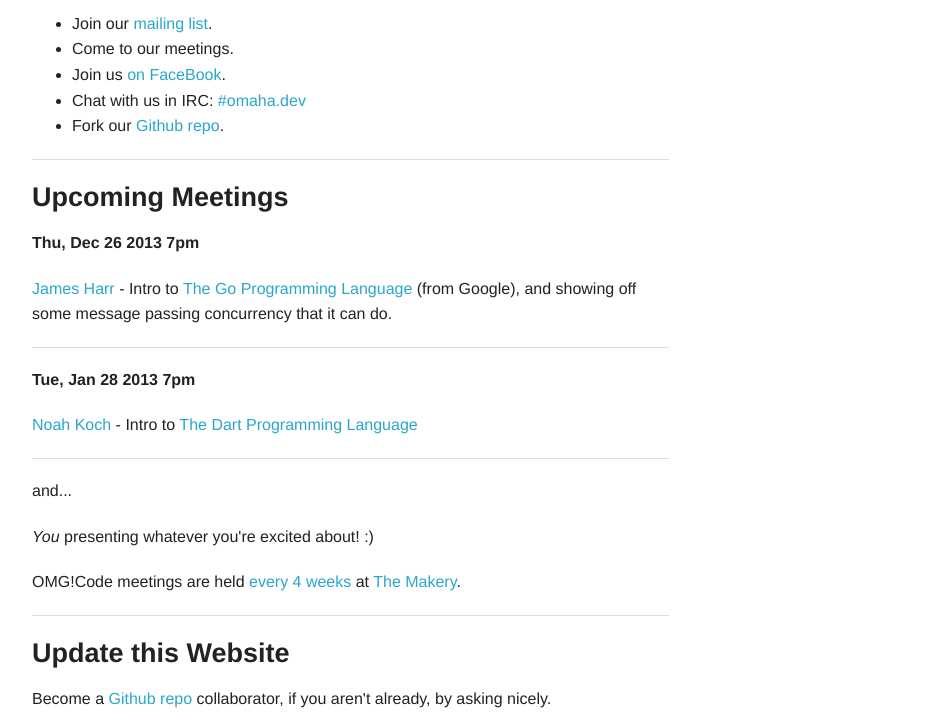
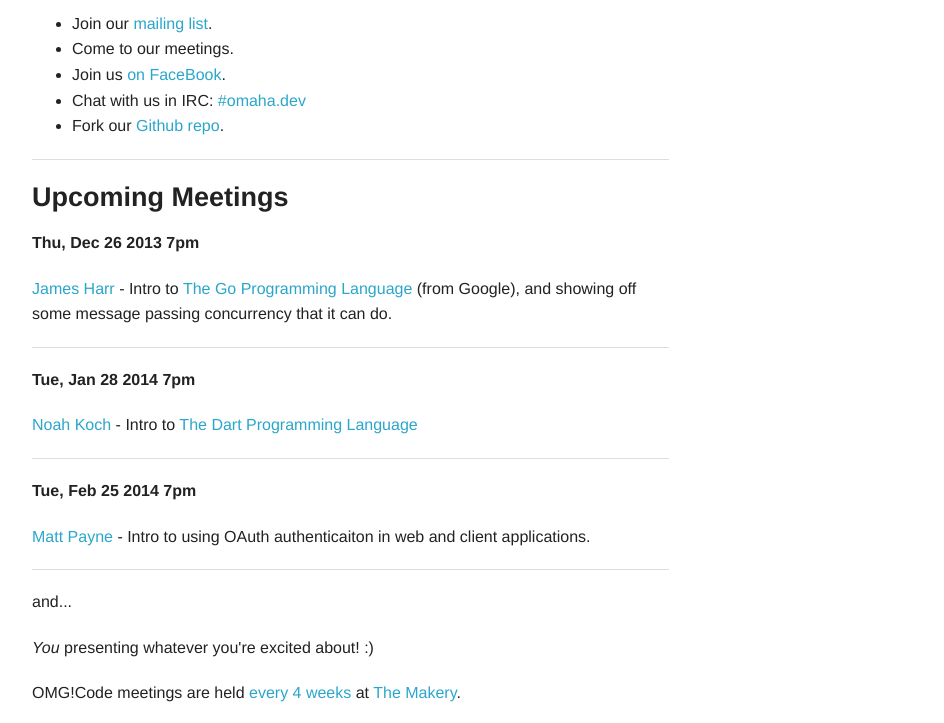
Before and after one commit to omg-code/omg-code, a plain HTML site: page index.html in a window 1280 px wide. Shown: the part 414-1137 px from the top of the page, without its empty margins (123-1067 px from the left). Drawn offline with Linux system fonts and the light colour scheme; files whose address does not match are found by name.

Commit message:
Added 2/25/14 talk by Matt Payne.

```diff
--- a/index.html
+++ b/index.html
@@ -58,9 +58,15 @@
 
   <hr />
 
-  <p><strong>Tue, Jan 28 2013 7pm</strong><br/></p>
+  <p><strong>Tue, Jan 28 2014 7pm</strong><br/></p>
 
   <p><a href="https://github.com/noahkoch">Noah Koch</a> - Intro to <a href="https://www.dartlang.org">The Dart Programming Language</a></p>
+
+  <hr />
+
+  <p><strong>Tue, Feb 25 2014 7pm</strong><br/></p>
+
+  <p><a href="http://MattPayne.org">Matt Payne</a> - Intro to using OAuth authenticaiton in web and client applications. </a></p>
 
   <hr />
 
```
